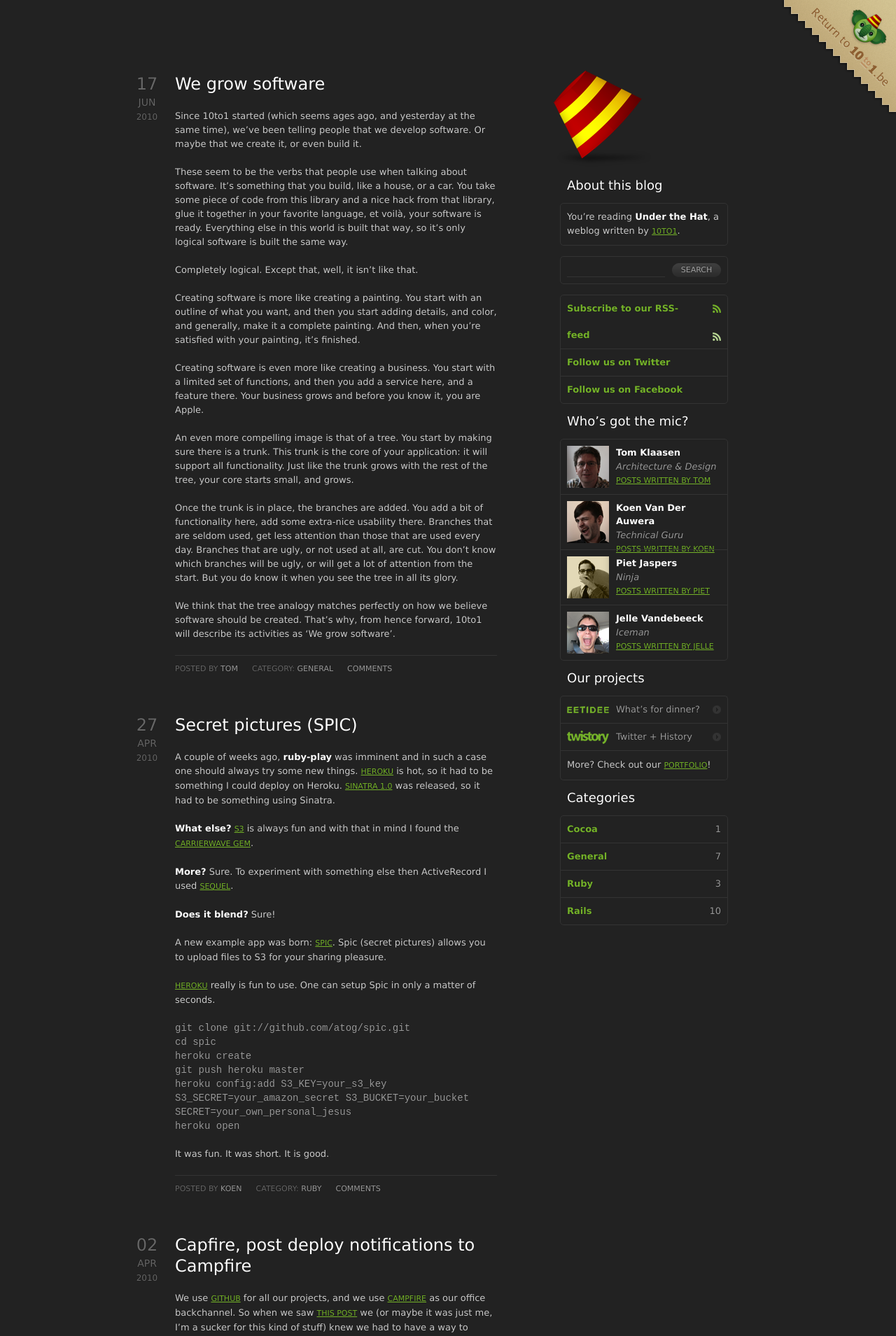
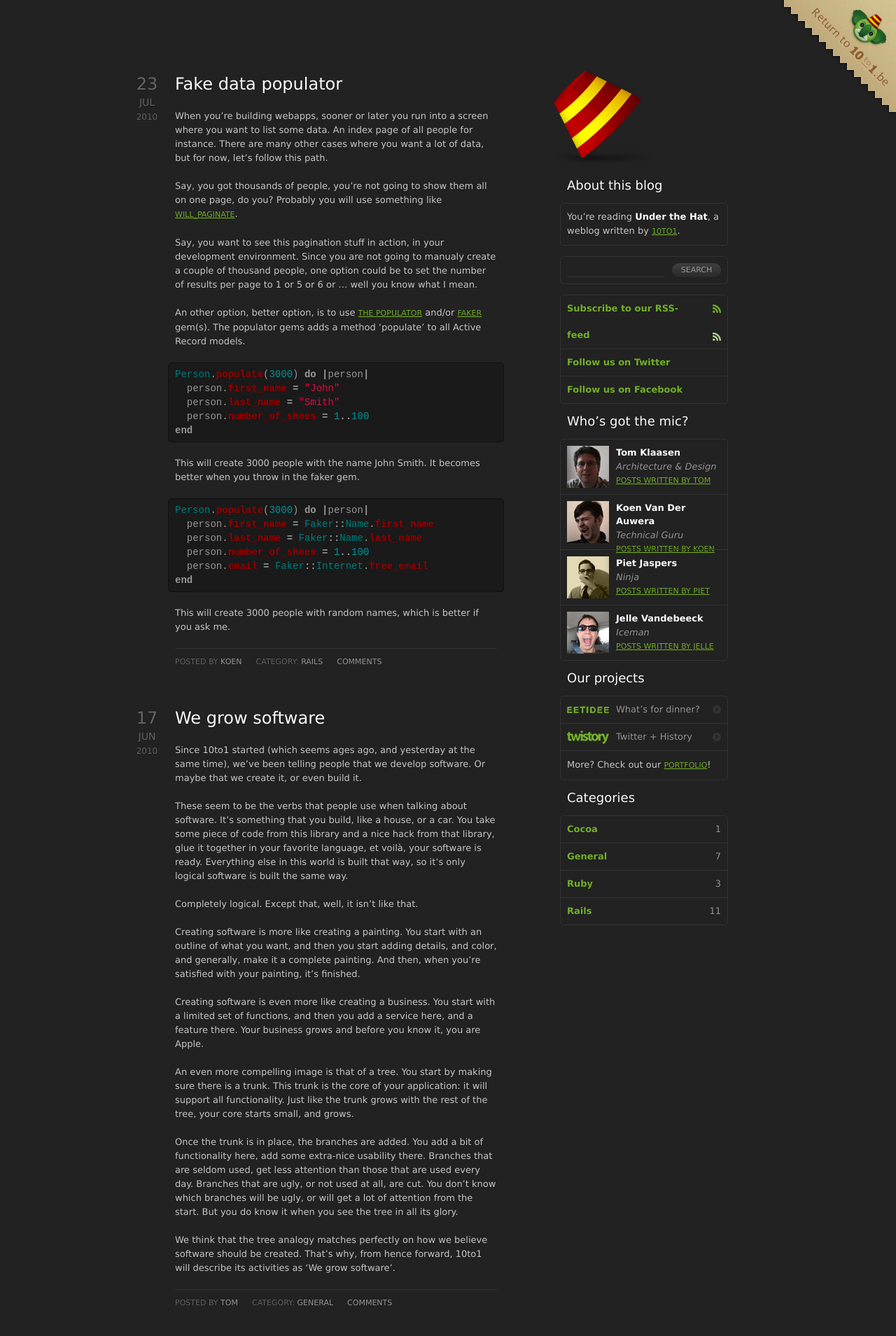
Before and after one commit to 10to1/10to1.github.com, a Jekyll site: the page built from index.html, in a window 1280 px wide. Shown: the top 1909 px of the page at 70% size. Built offline with Jekyll 4.4.1, drawn with Linux system fonts in a browser that asks for light colours; the list of posts is cut into pages by our own code; comment, search, counter and statistics services are not loaded; some of the changed text lies outside the part shown.

Commit message:
populator and faker gem

```diff
--- /dev/null
+++ b/_posts/2010-07-23-fake-data-populator.md
@@ -0,0 +1,34 @@
+---
+layout: post
+title: Fake data populator
+author: Koen
+category: rails
+---
+When you're building webapps, sooner or later you run into a screen where you want to list some data. An index page of all people for instance. There are many other cases where you want a lot of data, but for now, let's follow this path.
+
+Say, you got thousands of people, you're not going to show them all on one page, do you? Probably you will use something like [will_paginate](http://github.com/mislav/will_paginate).
+
+Say, you want to see this pagination stuff in action, in your development environment. Since you are not going to manualy create a couple of thousand people, one option could be to set the number of results per page to 1 or 5 or 6 or ... well you know what I mean.
+
+An other option, better option, is to use [the populator](http://github.com/ryanb/populator) and/or [faker](http://faker.rubyforge.org/) gem(s). The populator gems adds a method 'populate' to all Active Record models.
+
+{% highlight ruby %}
+Person.populate(3000) do |person|
+  person.first_name = "John"
+  person.last_name = "Smith"
+  person.number_of_shoes = 1..100
+end
+{% endhighlight %}
+
+This will create 3000 people with the name John Smith. It becomes better when you throw in the faker gem.
+
+{% highlight ruby %}
+Person.populate(3000) do |person|
+  person.first_name = Faker::Name.first_name
+  person.last_name = Faker::Name.last_name
+  person.number_of_shoes = 1..100
+  person.email = Faker::Internet.free_email
+end
+{% endhighlight %}
+
+This will create 3000 people with random names, which is better if you ask me.
--- a/css/master.css
+++ b/css/master.css
@@ -105,7 +105,7 @@
 
 pre code {
 	display: block;
-	white-space: normal;
+	/* white-space: normal; */
 }
 
 /* @end */
```
